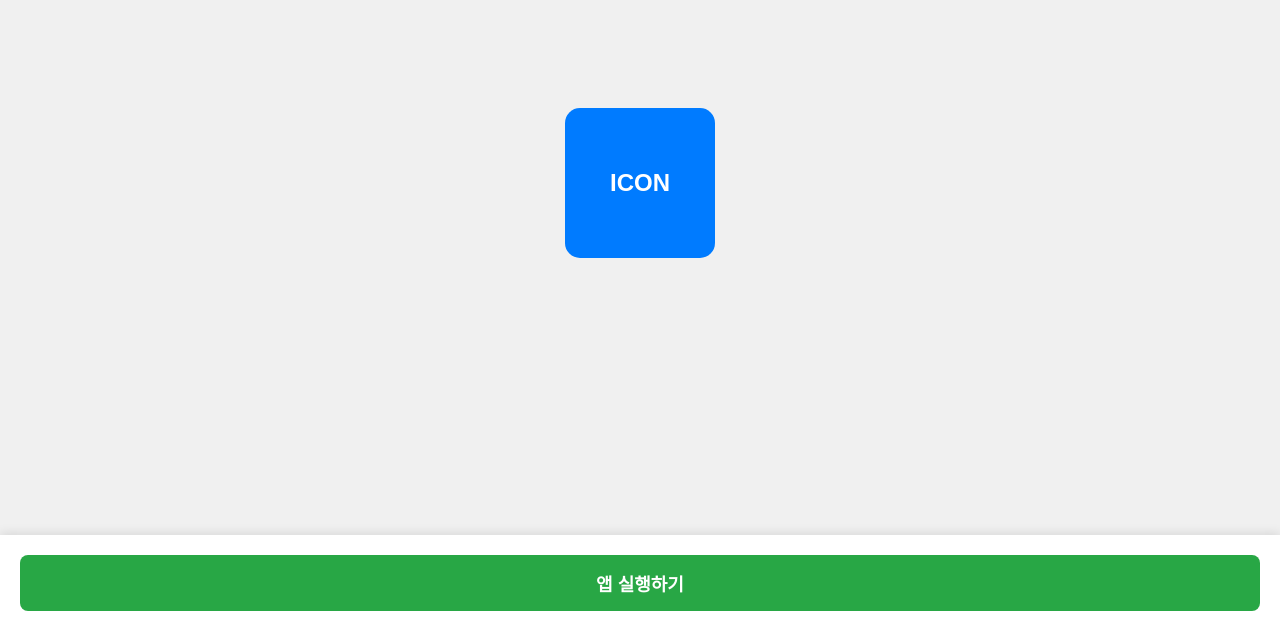
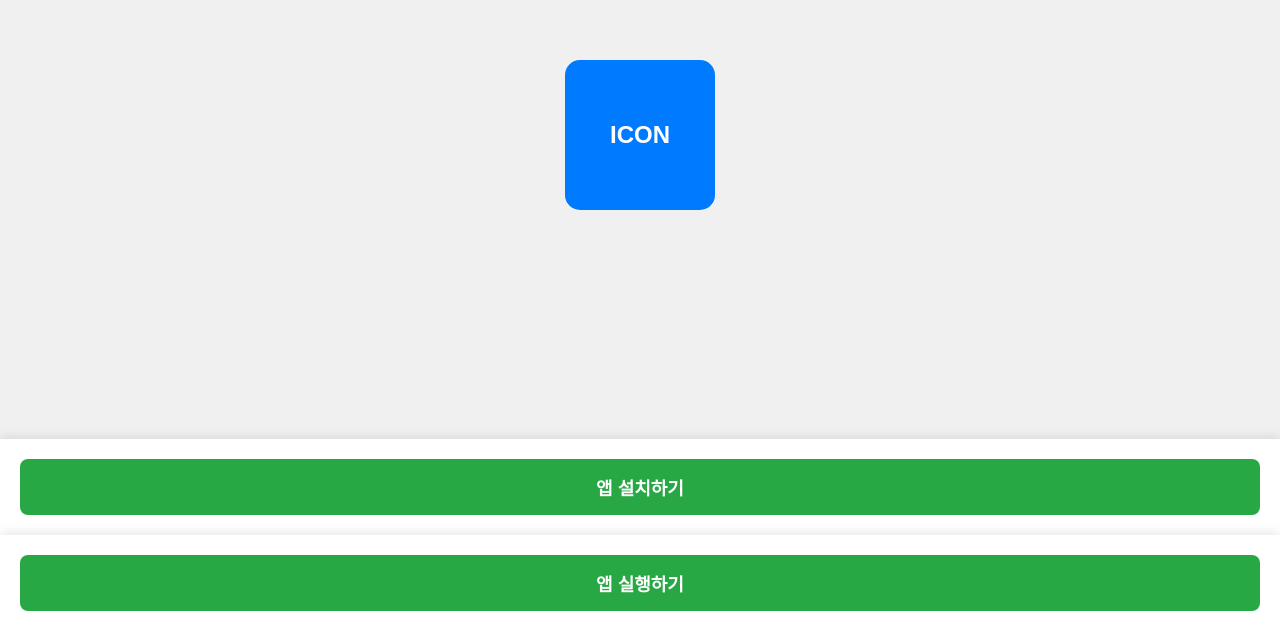
Before and after one commit to shingha1124/shingha1124.github.io, a plain HTML site: page index.html in a window 1280 px wide. Shown: the part 169-800 px from the top of the page. Drawn offline with Linux system fonts and the light colour scheme.

Commit message:
설치 버튼 추가

```diff
--- a/index.html
+++ b/index.html
@@ -67,6 +67,11 @@
             ICON
         </div>
     </div>
+
+    <div class="button-container">
+        <button class="button" onclick="installApp()">앱 설치하기</button>
+    </div>
+
     <div class="button-container">
         <button class="button" onclick="launchApp()">앱 실행하기</button>
     </div>
@@ -99,7 +104,6 @@
 
         function launchApp() {
             if (link) {
-                // 앱 스킴에 link 값 전달
                 const appUrl = `hyperlifecare://hyperlifecare${link}`;
                 console.log(appUrl);
                 window.location.href = appUrl; // 앱 스킴을 사용해 앱 실행
```
